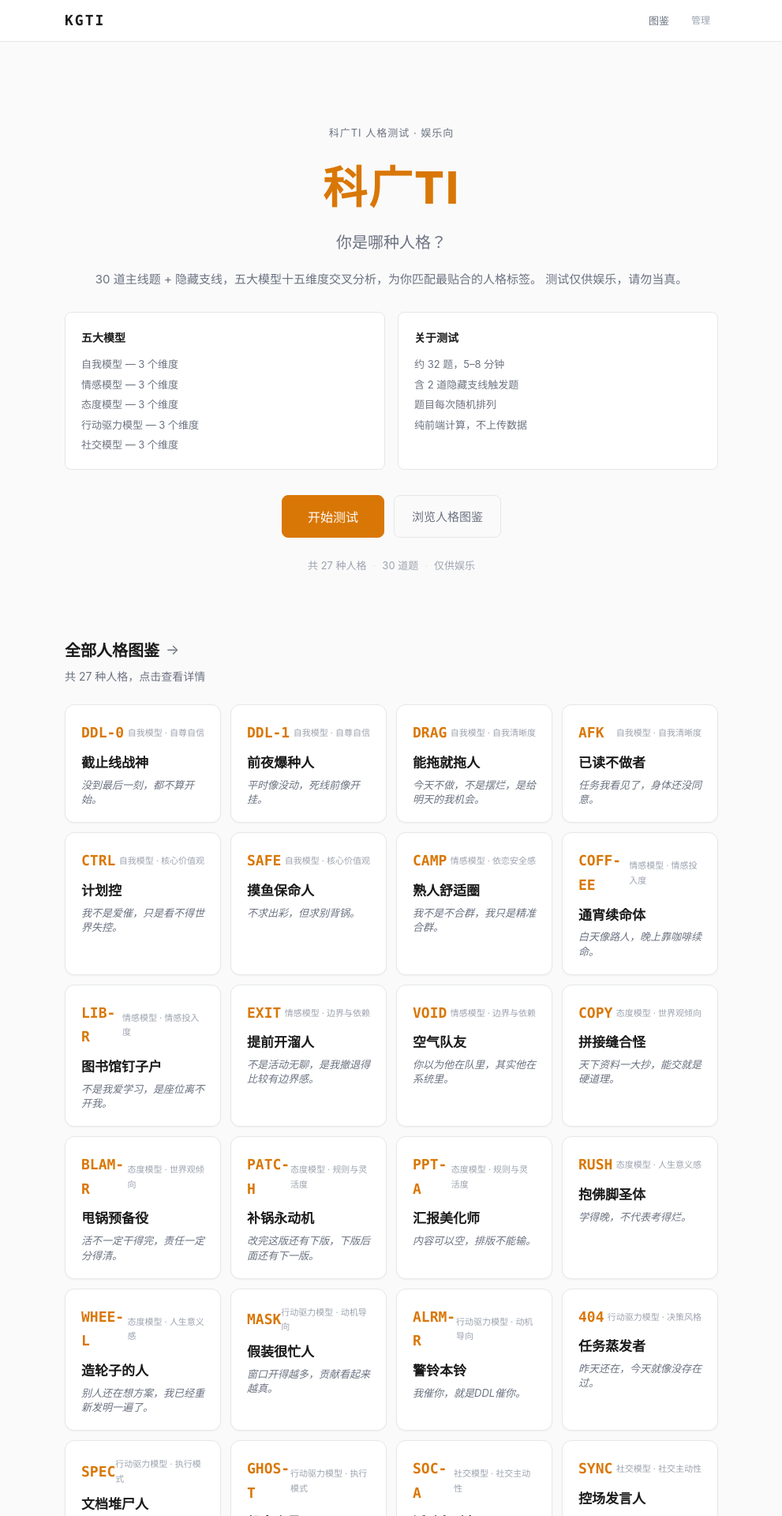
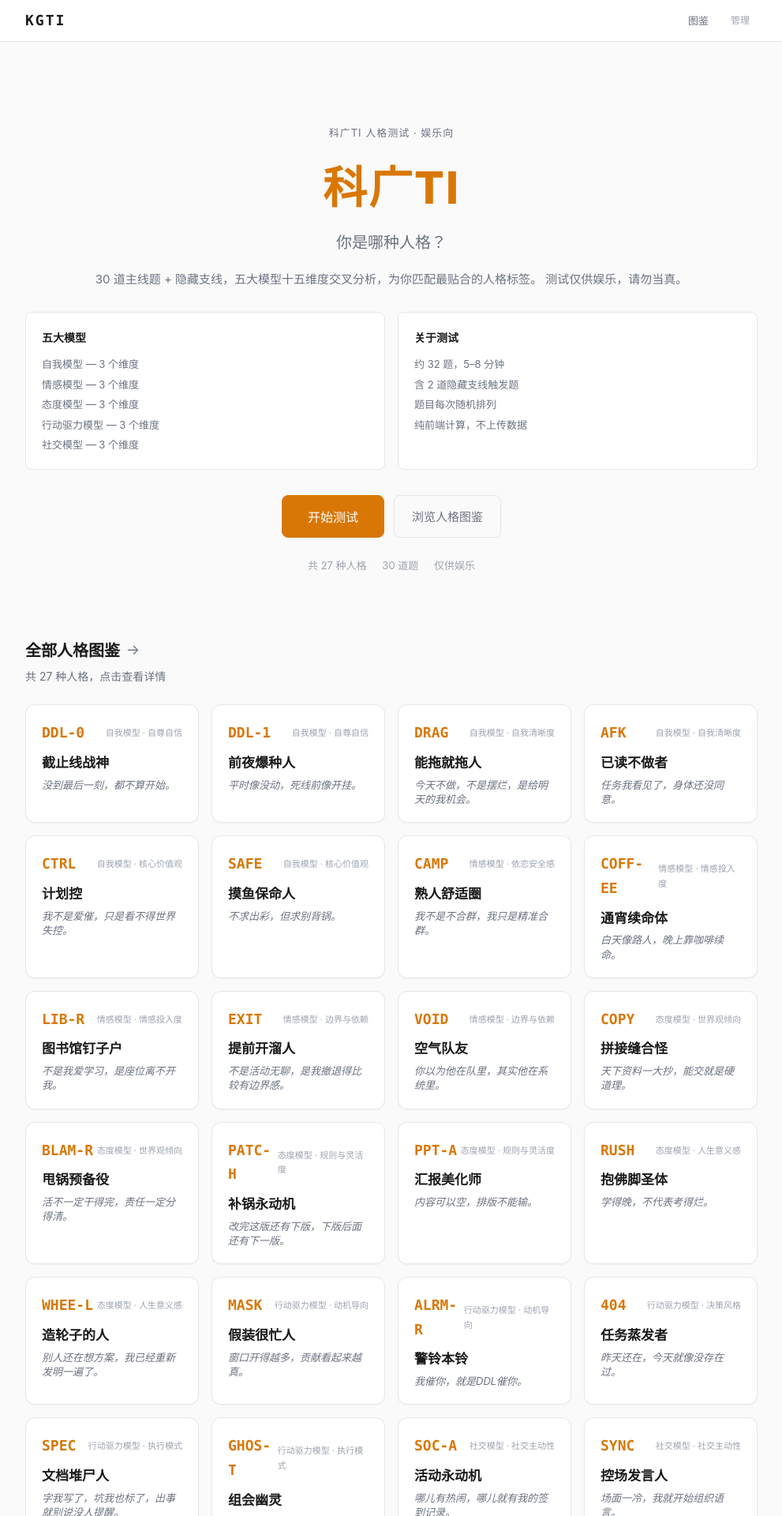
Before and after one commit to WWangZQ/Unicorn-Competition-Entertainment, a React (Vite) app in the folder frontend/: page / in a window 1280 px wide. Shown: the top 1920 px of the page at 79% size, without its empty margins (144-1135 px from the left). Built offline with nearby package versions, Linux system fonts and the light colour scheme.

Commit message:
Widen content to 960px, increase gallery card size to 210px min

```diff
--- a/frontend/src/App.css
+++ b/frontend/src/App.css
@@ -41,7 +41,7 @@ a:hover { color: var(--accent-hover); }
 
 .main {
   flex: 1;
-  max-width: 860px;
+  max-width: 960px;
   width: 100%;
   margin: 0 auto;
   padding: 24px 16px 64px;
@@ -57,7 +57,7 @@ a:hover { color: var(--accent-hover); }
 }
 
 .header-inner {
-  max-width: 860px;
+  max-width: 960px;
   margin: 0 auto;
   padding: 0 16px;
   height: 52px;
@@ -267,8 +267,8 @@ a:hover { color: var(--accent-hover); }
 
 .types-grid {
   display: grid;
-  grid-template-columns: repeat(auto-fill, minmax(180px, 1fr));
-  gap: 12px;
+  grid-template-columns: repeat(auto-fill, minmax(210px, 1fr));
+  gap: 16px;
 }
 
 /* ===== FAQ ===== */
@@ -961,8 +961,8 @@ a:hover { color: var(--accent-hover); }
 
 .gallery-grid {
   display: grid;
-  grid-template-columns: repeat(auto-fill, minmax(200px, 1fr));
-  gap: 12px;
+  grid-template-columns: repeat(auto-fill, minmax(210px, 1fr));
+  gap: 16px;
 }
 
 /* ===== Admin ===== */
@@ -1125,9 +1125,9 @@ a:hover { color: var(--accent-hover); }
 
   .question-text { font-size: 16px; }
 
-  .gallery-grid { grid-template-columns: repeat(auto-fill, minmax(160px, 1fr)); }
+  .gallery-grid { grid-template-columns: repeat(auto-fill, minmax(150px, 1fr)); }
 
-  .types-grid { grid-template-columns: repeat(auto-fill, minmax(140px, 1fr)); }
+  .types-grid { grid-template-columns: repeat(auto-fill, minmax(150px, 1fr)); }
 
   .result-code { font-size: 36px; }
 
```
